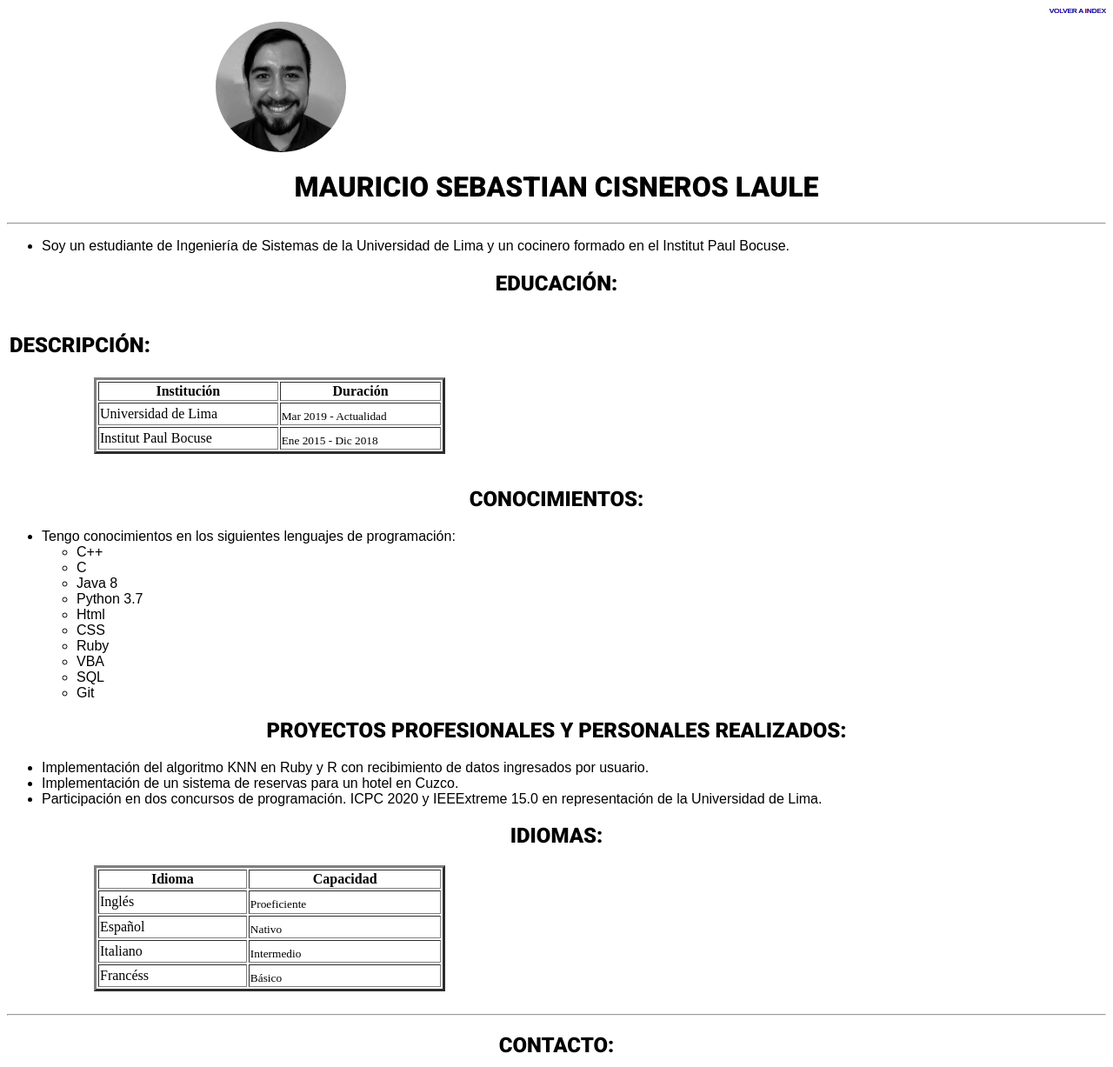
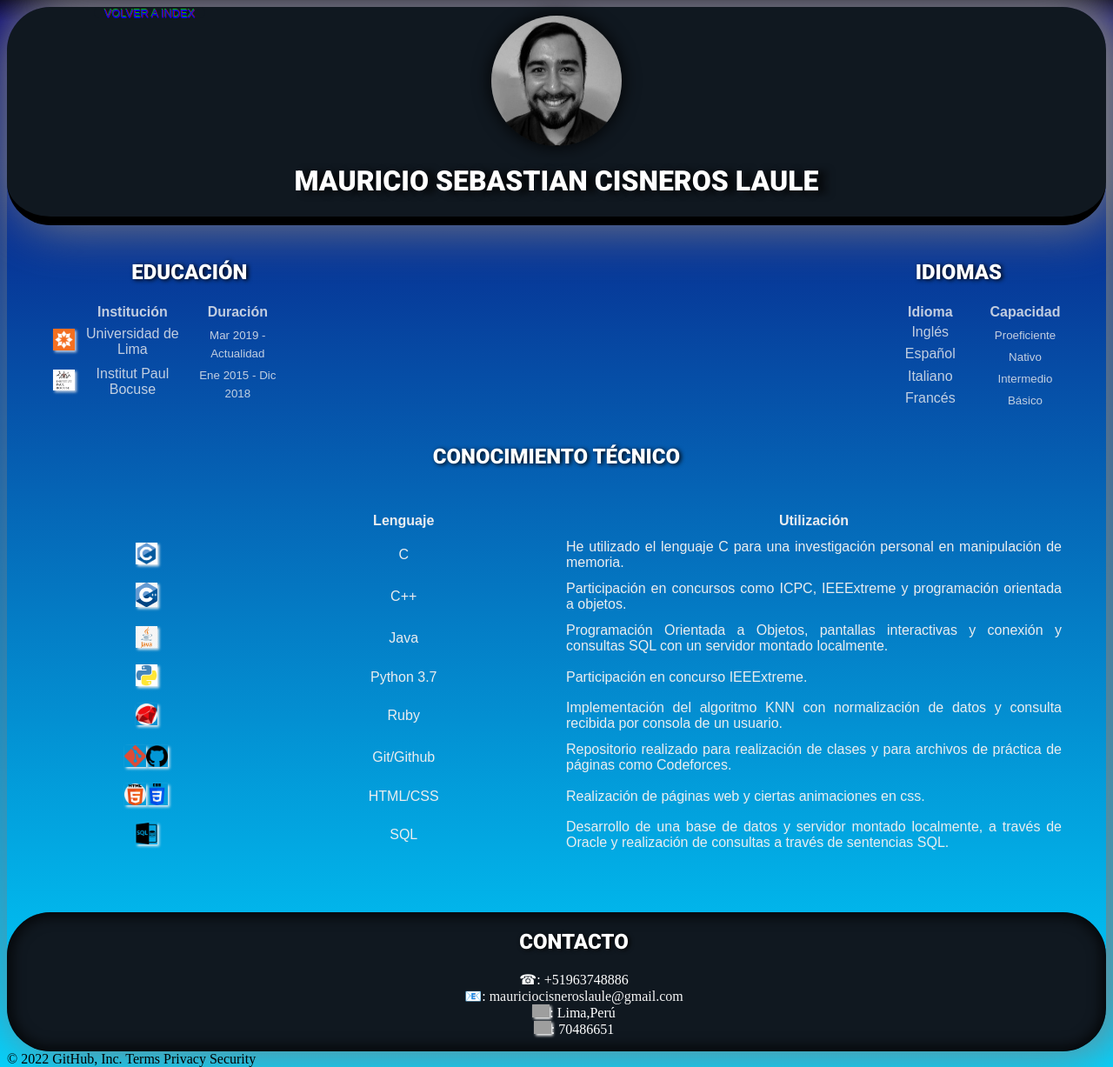
Before and after one commit to ItsJavito/PrograWeb-Grupo6, a plain HTML site: page cv/mauricio/cv.html in a window 1280 px wide. Shown: the top 1227 px of the page at 87% size. Drawn offline with Linux system fonts and the light colour scheme; grey boxes are pictures that could not be loaded.

Commit message:
"reverse-Merge"

```diff
--- a/cv/mauricio/cv.html
+++ b/cv/mauricio/cv.html
@@ -8,85 +8,46 @@
   <link rel="preconnect" href="https://fonts.googleapis.com">
   <link rel="preconnect" href="https://fonts.gstatic.com" crossorigin>
   <link href="https://fonts.googleapis.com/css2?family=Roboto:wght@900&display=swap" rel="stylesheet">
+  <!--Font 'Ubuntu'-->
+  <link rel="preconnect" href="https://fonts.googleapis.com">
+  <link rel="preconnect" href="https://fonts.gstatic.com" crossorigin>
+  <link href="https://fonts.googleapis.com/css2?family=Ubuntu:wght@300&display=swap" rel="stylesheet">
   <!--/Font-->
-  <link rel="stylesheet" href="style.css">
-  <link rel="icon" type="image/x-icon" href="Favicon.jpg">
-  <title>Cv-Mauricio</title>
+  <link rel="stylesheet" href="estilo.css">
+  <title>CV-Mauricio</title>
 </head>
 <body>
+  <p style="margin-left:100px" class="rindex"><a href="../../index.html">volver a index</a></p>
+  <div class="wrapper">
+    <div class="cabeza">
+      <div class="FotoCv"></div>
       <header>
-    <p style="margin-left:100px" class="rindex"><a href="../../index.html">volver a index</a></p>
-    <span><div class="FotoCv"></div></span>
-   <span><h1>Mauricio Sebastian Cisneros Laule</h1></span>
-  <hr>
+      <h1>Mauricio Sebastian Cisneros Laule</h1>
       </header>
-  <main>
-<!--Inicio Descripcion------------------------------------------>
-<table>
-  <article>
-    <th>
-      <h2>Descripci&oacute;n:</h2></th>
-        <ul>
-          <li>Soy un estudiante de Ingeniería de Sistemas de la Universidad de Lima y un cocinero formado en el Institut Paul Bocuse.</li>
-        </ul>
-<!--Fin Descripcion-------------------------------------------->
-
-<!--Inicio Educacion-------------------------------------------->
-      <h2>Educación:</h2>
-        <table width="32%" style="margin-inline:100px" border="3">
+    </div>
+    <div class="two">
+      <h2>Educación</h2>
+        <table width="65%" style="margin-inline:50px">
           <tr>
+          <th></th>
           <th>Institución</th>
           <th>Duración</th>
           </tr>
           <tr>
+          <td><img src=img/ulima.png width="25px" ></td>
           <td>Universidad de Lima</td>
           <td><sub>Mar 2019 - Actualidad</sub></td>
           </tr>
           <tr>
+          <td><img src=img/IPB.png width="25px"></td>
           <td>Institut Paul Bocuse</td>
           <td><sub>Ene 2015 - Dic 2018</sub></td>
           </tr>
         </table>
-<!--Fin Educacion---------------------------------------------->
-    <br>
-<!--Inicio Conocimientos--------------------------------------->
-      <h2>Conocimientos:</h2>
-        <ul>
-        <li>Tengo conocimientos en los siguientes lenguajes de programación:
-          <ul>
-            <li>C++</li>
-            <li>C</li>
-            <li>Java 8</li>
-            <li>Python 3.7</li>
-            <li>Html</li>
-            <li>CSS</li>
-            <li>Ruby</li>
-            <li>VBA</li>
-            <li>SQL</li>
-            <li>Git</li>
-          </ul>
-        </li>
-        </ul>
-<!--Fin Conocimientos---------------------------------------->
-
-<!--Inicio Proyectos----------------------------------------->
-      <h2>Proyectos Profesionales y Personales Realizados:</h2>
-        <ul>
-          <li>
-            Implementación del algoritmo KNN en Ruby y R con recibimiento de datos ingresados por usuario.
-          </li>
-          <li>
-            Implementación de un sistema de reservas para un hotel en Cuzco.
-          </li>
-          <li>
-            Participación en dos concursos de programación. ICPC 2020 y IEEExtreme 15.0 en representación de la Universidad de Lima.
-          </li>
-        </ul>
-<!--Fin Proyectos------------------------------------------->
-
-<!--Inicio idiomas------------------------------------------>
-      <h2>Idiomas:</h2>
-        <table width="32%" style="margin-inline:100px" border="3">
+    </div>
+    <div class="three">
+      <h2>Idiomas</h2>
+      <table width="65%" style="margin-inline:90px">
         <tr>
           <th>Idioma</th>
           <th>Capacidad</th>
@@ -104,31 +65,74 @@
           <td><sub>Intermedio</sub></td>
         </tr>
         <tr>
-            <td>Francéss</td>
+          <td>Francés</td>
           <td><sub>Básico</sub></td>
         </tr>
         </table>
-<!--Fin idiomas-------------------------------------------->
-    </main>
-<!--Salto hacia footer------------------------------------->
-    <br>
-    <hr>
+    </div>
+    <div class="four">
+      <h2>Conocimiento técnico</h2>
+      <table class="Conocimiento">
+        <tr>
+          <th><!--Icono--></th>
+          <th>Lenguaje</th>
+          <th>Utilización</th>
+        </tr>
+        <tr>
+          <td><img src="img/c.png" width="25px"></td>
+          <td> C</td>
+          <td class="desCon">He utilizado el lenguaje C para una investigación personal en manipulación de memoria.</td>
+        </tr>
+        <tr>
+          <td><img src="img/c++.png" width="25px"></td>
+          <td>C++</td>
+          <td class="desCon">Participación en concursos como ICPC, IEEExtreme y programación orientada a objetos.</td>
+        </tr>
+        <tr>
+          <td><img src="img/java.png" width="25px"></td>
+          <td>Java</td>
+          <td class="desCon">Programación Orientada a Objetos, pantallas interactivas y conexión y consultas SQL con un servidor montado localmente.</td>
+        </tr>
+        <tr>
+          <td><img src="img/Python.png" width="25px"></td>
+          <td>Python 3.7</td>
+          <td class="desCon">Participación en concurso IEEExtreme.</td>
+        </tr>
+        <tr>
+          <td><img src="img/ruby.png" width="25px"></td>
+          <td>Ruby</td>
+          <td class="desCon">Implementación del algoritmo KNN con normalización de datos y consulta recibida por consola de un usuario.</td>
+        </tr>
+        <tr>
+          <td><img src="img/git.png" width="25px"><img src="img/github.png" width="25px"></td>
+          <td>Git/Github</td>
+          <td class="desCon">Repositorio realizado para realización de clases y para archivos de práctica de páginas como Codeforces.</td>
+        </tr>
+        <tr>
+          <td><img src="img/html.png" width="25px"><img src="img/css.png" width="25px"></td>
+          <td>HTML/CSS</td>
+          <td class="desCon"> Realización de páginas web y ciertas animaciones en css. </td>
+        </tr>
+        <tr>
+          <td><img src="img/sql.png" width="25px"></td>
+          <td>SQL</td>
+          <td class="desCon">Desarrollo de una base de datos y servidor montado localmente, a través de Oracle y realización de consultas a través de sentencias SQL.  </td>
+        </tr>
       </table>
-  </article>
-    <footer>
-
-<!--Inicio Contacto--------------------------------------->
-        <h2>Contacto:</h2>
+    </div>
+    <div class="fifth">
     <ul>
+      <h2>Contacto</h2>
       <li>&phone;: +51963748886</li>
-        <li>&#128231;: <a href = "mailto: mauriciocisneroslaule@gmail.com">mauriciocisneroslaule@gmail.com</a></li>
+      <li>&#128231;: <a href = "mailto: mauriciocisneroslaule@gmail.com" class="email">mauriciocisneroslaule@gmail.com</a></li>
       <li><img src="https://cdn-icons-png.flaticon.com/512/67/67347.png" width="20" alt="ubicacion"/>: Lima,Perú</li>
       <li><img src="https://cdn-icons-png.flaticon.com/512/684/684833.png" width="20" alt="dni"/>: 70486651</li>
   </ul>
-    <hr>
-    </footer>
-
-<!--Fin Contacto------------------------------------------->
-    <p style="margin-left:100px" class="rindex"><a href="../../index.html">volver a index</a></p>
+  </div>
+  </div>
 </body>
 </html>
+© 2022 GitHub, Inc.
+Terms
+Privacy
+Security
--- a/cv/mauricio/estilo.css
+++ b/cv/mauricio/estilo.css
@@ -3,7 +3,6 @@
     grid-template-columns: repeat(2fr,2fr);
     grid-gap: 20px;
     grid-auto-rows: minmax(10px, auto);
-    background-color: black;
     border-radius: 50px;
     box-shadow: 10px 0px 60px grey;
 }
@@ -12,16 +11,18 @@ h1{
     text-transform:uppercase;
     font-family: 'Roboto',sans-serif;
     color:white;
-    text-shadow: 10px 2px 10px black;;
+    text-shadow: 10px 2px 10px black;
 }
 body{
-    background-color:black;
+    background: rgb(2,0,36);
+    background: linear-gradient(180deg, rgba(2,0,36,1) 0%, rgba(9,9,121,1) 2%, rgba(0,212,255,1) 100%);
 }
 .cabeza {
     border-bottom: 10px solid;
     grid-column: 1 / 5;
     grid-row: 1/3;
     border-radius:50px;
+    background-color: #101820FF;
     box-shadow: 10px 0px 60px grey;
 }
 .two {
@@ -29,27 +30,28 @@ body{
     grid-column: 1/2;
     grid-row: 3/5;
     margin-right: -100px;
-    color:white;
+    color:rgba(241, 240, 240, 0.8);
+    font-family: 'Ubuntu', sans-serif;
 }
 .three {
-    grid-column: 3/5;
+    grid-column:3/5;
     grid-row: 3/5;
     margin-left: -100px;
-    color:white;
-    border-radius:50px;
+    color:rgba(241, 240, 240, 0.8);
+    font-family: 'Ubuntu', sans-serif;
 }
 .four{
     grid-column:1/5;
     grid-row:5/7;
-    color:white;
-    border-radius:50px;
-    box-shadow: 10px 0px 60px grey;
+    color:rgba(241, 240, 240, 0.975);
+    font-family: 'Ubuntu', sans-serif;
 }
 .fifth{
     grid-column: 1/5;
     color:white;
-    box-shadow: 10px 0px 60px grey;
     border-radius:50px;
+    box-shadow: inset 0 0 15px 5px rgba(0,0,0,0.75);
+    background-color: #101820FF;
 }
 .Conocimiento{
     margin-left:auto;
@@ -70,18 +72,16 @@ h2{
     text-align: center;
     text-transform: uppercase;
     color:white;
-    text-shadow: 10px 2px 10px black;;
+    text-shadow: 2px 1px 5px black;
 
 }
 tr{
     font-family: sans-serif;
     text-align: center;
-    text-shadow: 10px 2px 10px black;;
-
 }
 
 img{
-    box-shadow: 2px 2px 3px black;;
+    box-shadow: 2px 2px 3px ;
 }
 a:link{
     text-decoration: none;
@@ -91,10 +91,16 @@ a:hover{
     background-color: black;
 }
 .rindex{
-    text-align: right;
     text-transform: uppercase;
     font-family: sans-serif;
     font-size:0.8em;
+    position:fixed;
+    background-color: #101820FF;
+    border-radius: 30px;
+    text-align: center;
+    margin-top:auto;
+    width: 10em;
+    height: 1em;
     text-shadow:
     0.05em 0 0 rgba(255,0,0,.75),
     -0.025em -0.05em 0 rgba(0,255,0,.75),
@@ -102,13 +108,13 @@ a:hover{
     animation: glitch 500ms infinite;
 }
 .email:link{
-    color:white;
+    color:whitesmoke;
 }
 .email:hover{
     color:hotpink;
 }
 .email:visited{
-    color:white;
+    color:whitesmoke;
 }
 @keyframes glitch{
     0%{
--- a/cv/mauricio/style.css
+++ /dev/null
@@ -1,80 +0,0 @@
-.FotoCv{
-    width: 150px;
-    height: 150px;
-    margin-left:15em;
-    border-radius: 50%;
-    background-image:url(img/FotoCvMCL.jpg) ;
-    background-size:cover;
-    background-position: center;
-}
-.FotoCv:hover{
-    background-image: url(img/Favicon.jpg);
-}
-h1{
-    text-align: center;
-    text-transform:uppercase;
-    font-family: 'Roboto',sans-serif;
-}
-
-h2{
-    font-family:'Roboto',sans-serif;
-    text-align: center;
-    text-transform: uppercase;
-
-}
-
-a:link{
-    text-decoration: none;
-}
-a:hover{
-    color:white;
-    background-color: black;
-}
-
-ul{
-    font-family:sans-serif;
-}
-
-header{
-    background-image:url(FondoHeader.jpg);
-    background-repeat:repeat;
-    background-size:cover;
-}
-.rindex{
-    text-align: right;
-    text-transform: uppercase;
-    font-family: sans-serif;
-    font-size:0.5em;
-    text-shadow:
-    0.05em 0 0 rgba(255,0,0,.75),
-    -0.025em -0.05em 0 rgba(0,255,0,.75),
-    0.025em 0.05em 0 rgba(0,0,255,.75);
-    animation: glitch 500ms infinite;
-}
-
-@keyframes glitch{
-    0%{
-        text-shadow:
-        0.05em 0 0 rgba(255,0,0,.75),
-        -0.025em -0.05em 0 rgba(0,255,0,.75),
-        0.025em 0.05em 0 rgba(0,0,255,.75);
-    }
-    15%{
-        text-shadow:
-        -0.05em -0.025em 0 rgba(255,0,0,.75),
-        0.025em 0.025em 0 rgba(0,255,0,.75),
-        -0.05em -0.05em 0 rgba(0,0,255,.75);
-    }
-    50%{
-        text-shadow:
-        0.025em 0.05em 0 rgba(255,0,0,.75),
-        0.05em 0 0 rgba(0,255,0,.75),
-        0 -0.05em 0 rgba(0,0,255,.75);
-    }
-    100%{
-        text-shadow:
-        0.05em 0 0 rgba(255,0,0,.75),
-        -0.025em -0.05em 0 rgba(0,255,0,.75),
-        0.025em 0.05em 0 rgba(0,0,255,.75);
-    }
-}
```
Also changed, not shown: cv/mauricio/edIdiom.html (deleted, +0 -130 lines), cv/mauricio/proyectos.html (deleted, +0 -17 lines). Lines whose indentation alone changed are shown as unchanged.
